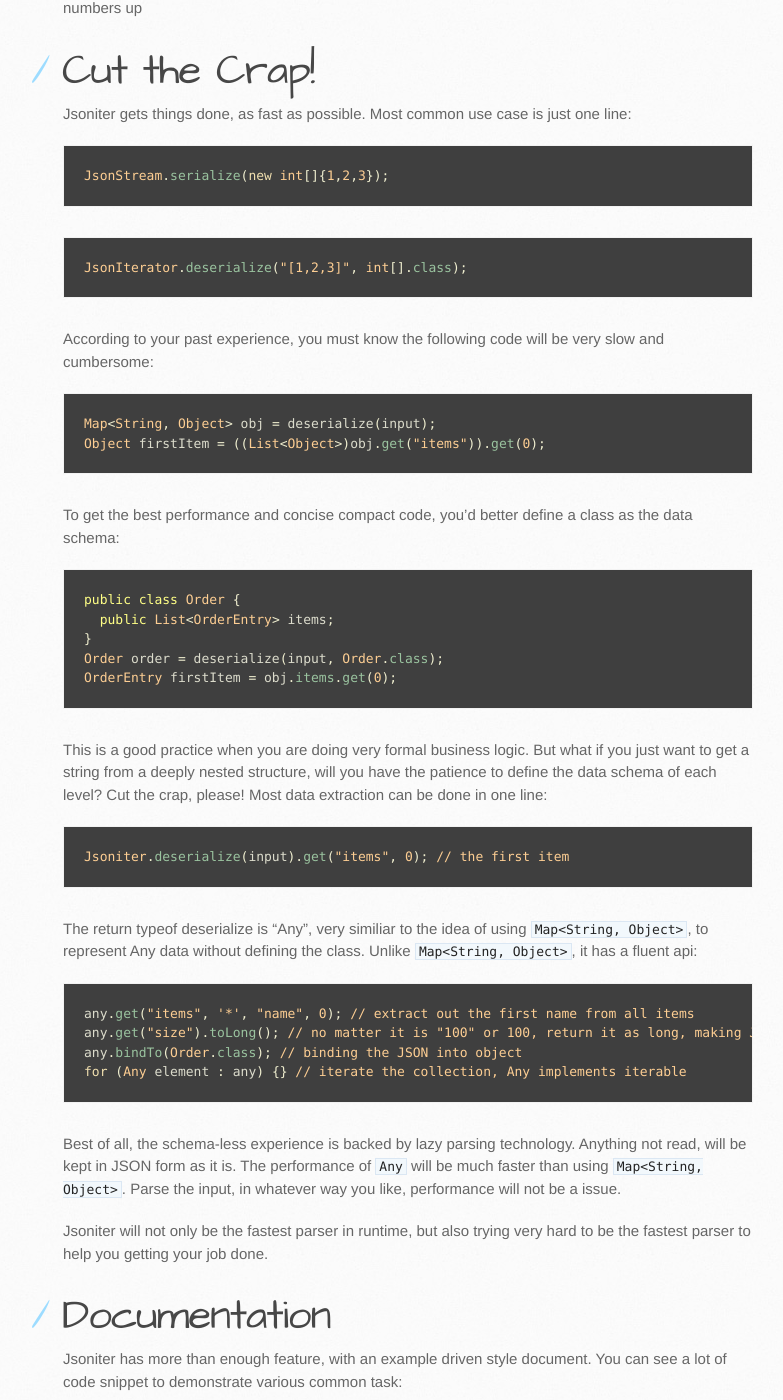
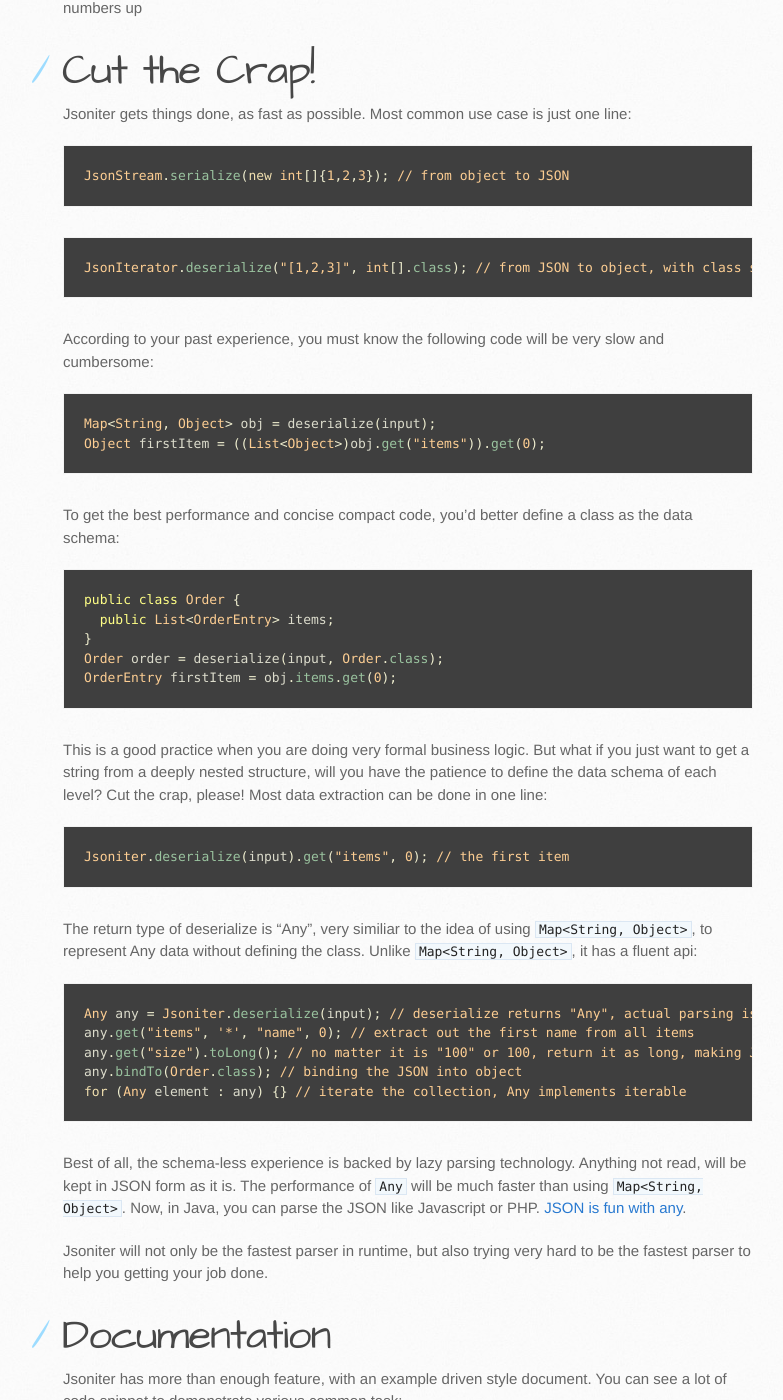
Before and after one commit to json-iterator/json-iterator.github.io, a Jekyll site: the page built from index.md, in a window 1280 px wide and 1400 px high, scrolled down 1348 px. Shown: the whole window, without its empty margins (107-890 px from the left). Built offline with Jekyll 4.4.1, drawn with Linux system fonts in a browser that asks for light colours; comment, search, counter and statistics services are not loaded.

Commit message:
Update index.md

````diff
--- a/index.md
+++ b/index.md
@@ -22,11 +22,11 @@
 Jsoniter gets things done, as fast as possible. Most common use case is just one line:
 
 ```java
-JsonStream.serialize(new int[]{1,2,3});
+JsonStream.serialize(new int[]{1,2,3}); // from object to JSON
 ```
 
 ```java
-JsonIterator.deserialize("[1,2,3]", int[].class);
+JsonIterator.deserialize("[1,2,3]", int[].class); // from JSON to object, with class specified
 ```
 
 According to your past experience, you must know the following code will be very slow and cumbersome:
@@ -52,16 +52,17 @@
 Jsoniter.deserialize(input).get("items", 0); // the first item
 ```
 
-The return typeof deserialize is "Any", very similiar to the idea of using `Map<String, Object>`, to represent Any data without defining the class. Unlike `Map<String, Object>`, it has a fluent api:
+The return type of deserialize is "Any", very similiar to the idea of using `Map<String, Object>`, to represent Any data without defining the class. Unlike `Map<String, Object>`, it has a fluent api:
 
 ```java
+Any any = Jsoniter.deserialize(input); // deserialize returns "Any", actual parsing is done lazily
 any.get("items", '*', "name", 0); // extract out the first name from all items
 any.get("size").toLong(); // no matter it is "100" or 100, return it as long, making Java weakly typed
 any.bindTo(Order.class); // binding the JSON into object
 for (Any element : any) {} // iterate the collection, Any implements iterable
 ```
 
-Best of all, the schema-less experience is backed by lazy parsing technology. Anything not read, will be kept in JSON form as it is. The performance of `Any` will be much faster than using `Map<String, Object>`. Parse the input, in whatever way you like, performance will not be a issue.
+Best of all, the schema-less experience is backed by lazy parsing technology. Anything not read, will be kept in JSON form as it is. The performance of `Any` will be much faster than using `Map<String, Object>`. Now, in Java, you can parse the JSON like Javascript or PHP. [JSON is fun with any](http://jsoniter.com/java-features.html#lazy-is-an-option).
 
 Jsoniter will not only be the fastest parser in runtime, but also trying very hard to be the fastest parser to help you getting your job done.
 
````
Also changed, not shown: other parts of index.md (+0 -1 lines).
